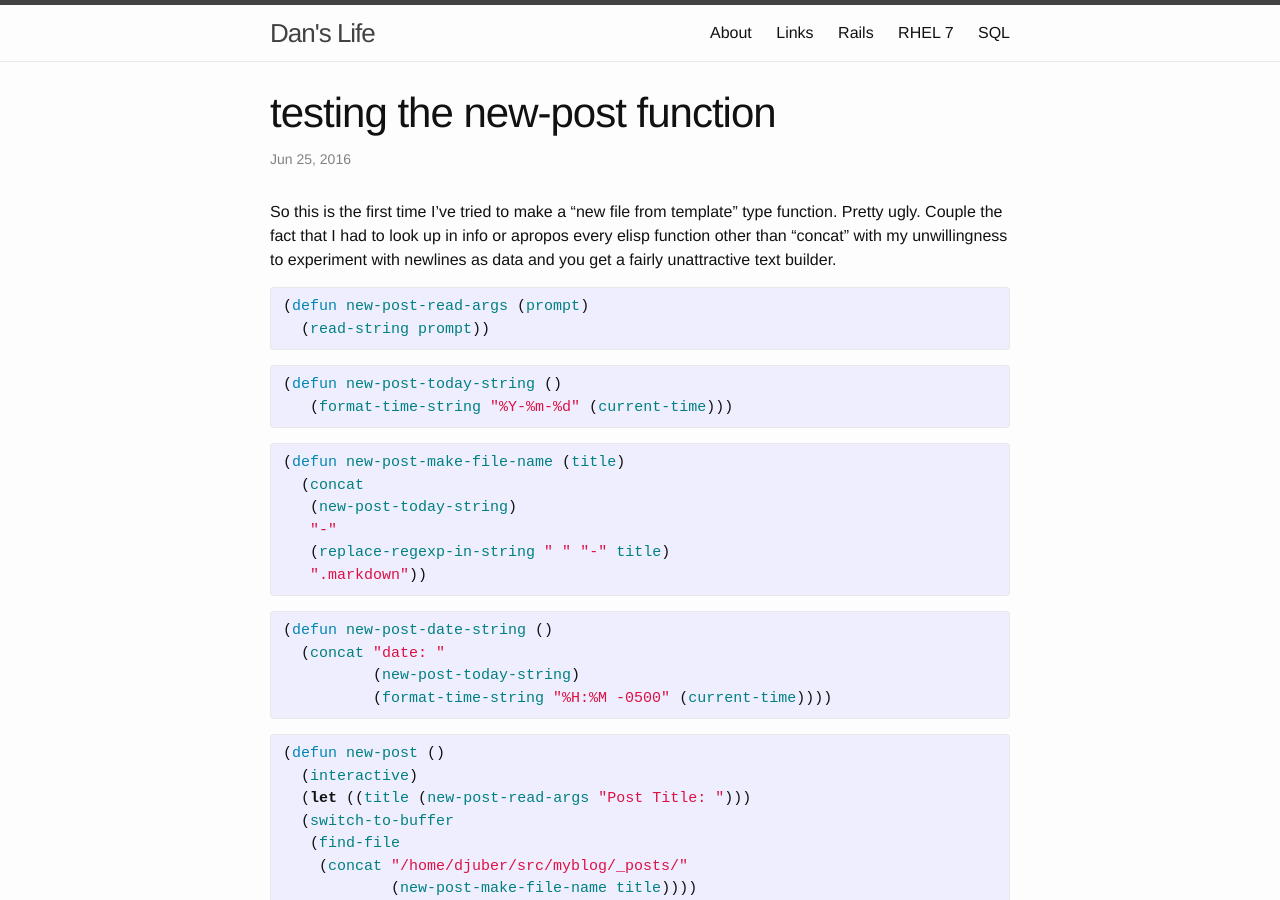
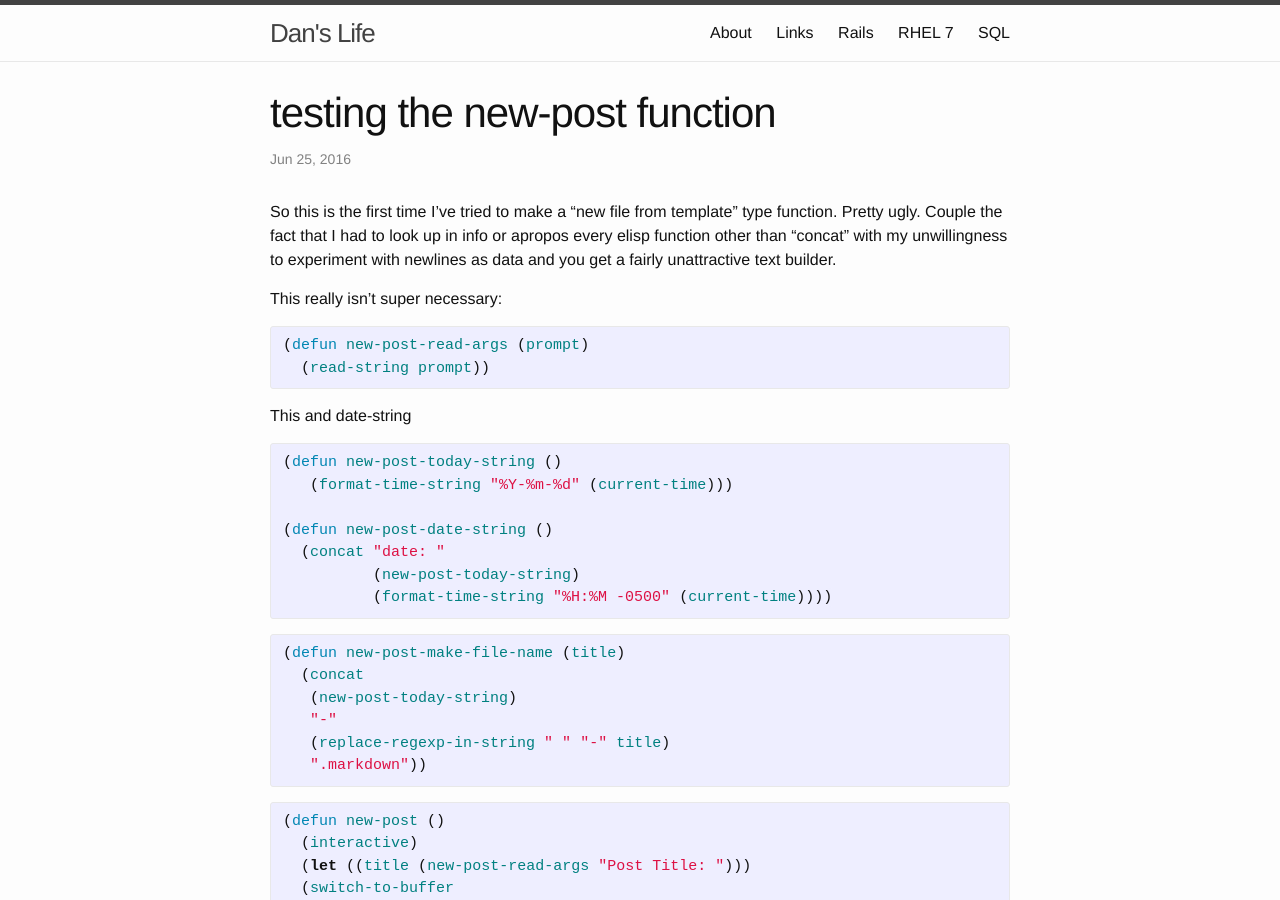
Before and after one commit to djuber/myblog, a Jekyll site: the page built from _posts/2016-06-25-testing-the-new-post-function.markdown, in a window 1280 px wide and 900 px high. Built offline with Jekyll 4.4.1, drawn with Linux system fonts in a browser that asks for light colours.

Commit message:
automated 2016-06-25-14:23:17

```diff
--- a/_posts/2016-06-25-testing-the-new-post-function.markdown
+++ b/_posts/2016-06-25-testing-the-new-post-function.markdown
@@ -10,17 +10,24 @@ Pretty ugly. Couple the fact that I had to look up in info or apropos every elis
 function other than "concat" with my unwillingness to experiment with
 newlines as data and you get a fairly unattractive text builder.
 
+This really isn't super necessary:
 
 {% highlight lisp %}
 (defun new-post-read-args (prompt)
   (read-string prompt))
 {% endhighlight %}
 
-
+This and date-string
 {% highlight lisp %}
 (defun new-post-today-string ()
    (format-time-string "%Y-%m-%d" (current-time)))
+
+(defun new-post-date-string ()
+  (concat "date: "
+	  (new-post-today-string)
+	  (format-time-string "%H:%M -0500" (current-time))))
 {% endhighlight %}
+
 
 {% highlight lisp %}
 (defun new-post-make-file-name (title)
@@ -29,13 +36,6 @@ newlines as data and you get a fairly unattractive text builder.
    "-"
    (replace-regexp-in-string " " "-" title)
    ".markdown"))
-{% endhighlight %}
-
-{% highlight lisp %}
-(defun new-post-date-string ()
-  (concat "date: "
-	  (new-post-today-string)
-	  (format-time-string "%H:%M -0500" (current-time))))
 {% endhighlight %}
 
 {% highlight lisp %}
```
